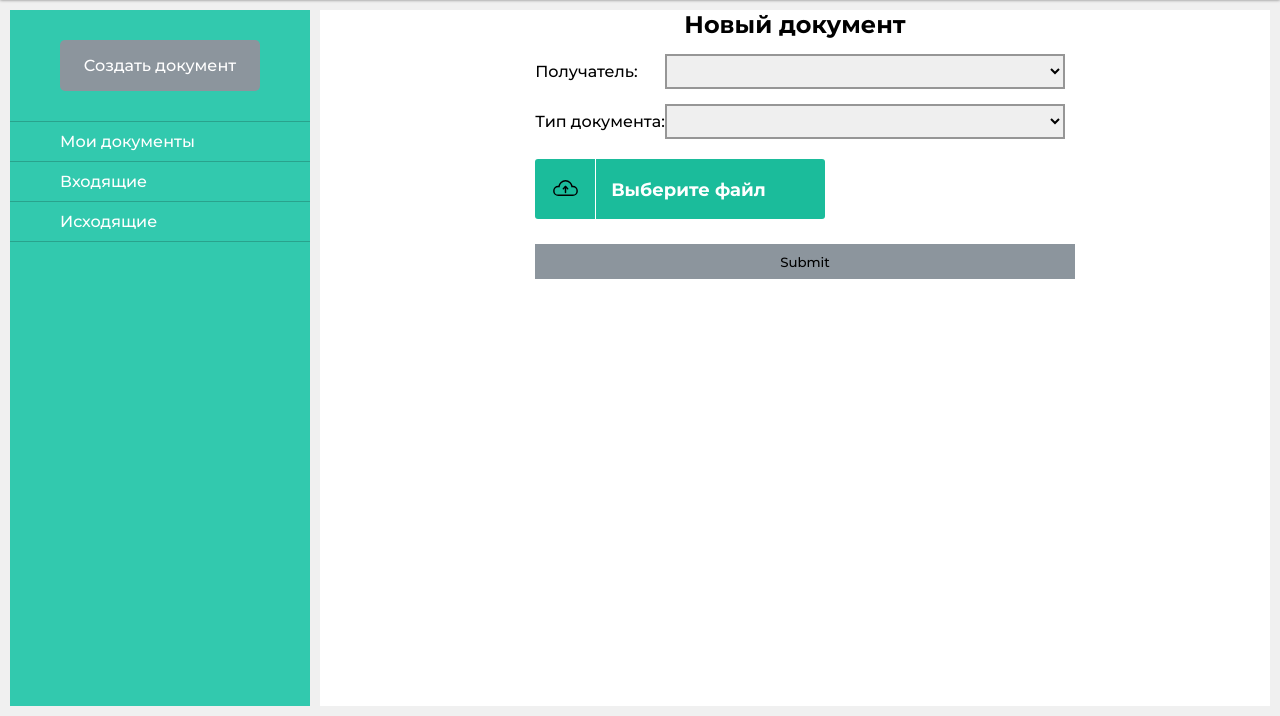
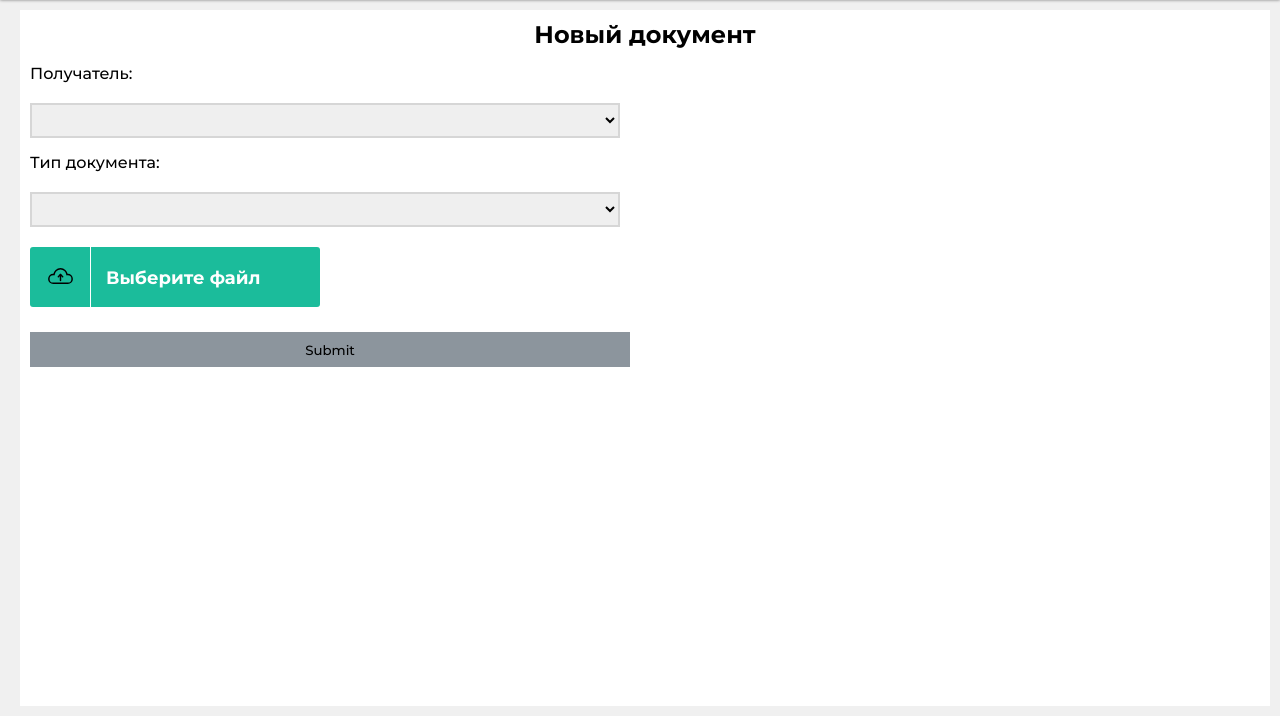
Before and after one commit to FoxLive12/electronic_document_management, a Flask app: page /add-document in a window 1280 px wide. Shown: the part 84-800 px from the top of the page. Run offline with Flask 2, Linux system fonts and the light colour scheme; the visitor is signed in with stand-in values (Sample User, id 1); data comes from the database, SQL or seed files in the repository; data that the repository does not hold is empty.

Commit message:
Optimized design for mobile devices

```diff
--- a/static/css/login.css
+++ b/static/css/login.css
@@ -1,3 +1,10 @@
+.flex-login {
+    width: 100%;
+    display: flex;
+    flex-direction: column;
+    align-items: center;
+}
+
 @media (min-width: 330px){
     .login-content {
         width: 270px;
@@ -89,7 +96,7 @@
     width: 100%;
     height: 35px;
     border: 2px solid #d6d6d6;
-
+    box-sizing: border-box;
 }
 
 .user_type:focus{
--- a/static/css/style.css
+++ b/static/css/style.css
@@ -105,32 +105,66 @@ ul, li{
 
 .content {
     width: 100%;
+    background-color: #fff;
+    padding: 10px;
+}
+
+.side-navigation{
+    background-color: #32c9ae;
+    margin-right: 10px;
     height: 100%;
-    display: flex;
-    flex-direction: column;
-    align-items: center;
-    background-color: #fff;
+}
+
+.burger {
+    filter: invert();
+}
+
+@media (max-width: 1280px){
+    .burger {
+        width: 40px;
+        cursor: pointer;
+        margin-top: 20px;
+    }
+    .hide-side {display: none; position: relative;}
+    .sidenav {
+        width: 220px;
+        height: 100%;
+        position: absolute;
+        z-index: 1;
+        background-color: #32c9ae;
+    }
+    .side-navigation{display: flex;}
+    .create-bttn {
+        margin-top: 20px;
+        margin-left: 15px;
+        margin-right: 15px;
+    }
+    .side-menu {margin-top: 20px;}
+    .side-menu-item{padding-left: 20px;}
+    .create-project {padding: 10px;}
+}
+
+@media (min-width: 1280px){
+    .burger {display: none;}
+    .sidenav {
+        width: 300px;
+        align-items: center;
+    }
+    .create-bttn{margin-top: 30px;}
+    .create-project {padding: 20px 35px;}
+    .side-menu {margin-top: 30px;}
+    .side-menu-item{padding-left: 45px;}
 }
 
 .sidenav {
     display: flex;
     flex-direction: column;
-    align-items: center;
-    width: 300px;
-    height: 100%;
-    background-color: #32c9ae;
-    margin-right: 10px;
-}
-
-.create-bttn {
-    padding-top: 30px;
 }
 
 .create-project {
     display: inline-block;
     background: #8C959D;
     color: #fff;
-    padding: 1rem 1.5rem;
     text-decoration: none;
     border-radius: 5px;
 }
@@ -141,7 +175,6 @@ ul, li{
 
 .side-menu {
     width: 100%;
-    margin-top: 30px;
 }
 
 .separator {
@@ -151,9 +184,8 @@ ul, li{
 }
 
 .side-menu-item{
-    padding-top: 10px;
-    padding-bottom: 10px;
-    padding-left: 50px;
+    padding-top: 7px;
+    padding-bottom: 7px;
 }
 
 .side-menu-item:hover {
@@ -174,17 +206,6 @@ ul, li{
 
 .flash-title {
     word-wrap: break-word;
-}
-
-.user_type {
-    width: 400px;
-    height: 35px;
-    border: 2px solid #969696;
-    margin-left: auto;
-}
-
-.user_type:focus{
-    outline: 0px;
 }
 
 .submit {
--- a/static/css/upload.css
+++ b/static/css/upload.css
@@ -4,8 +4,15 @@
   text-align: center;
 }
 
+@media (max-width: 450px){
+  .form-upload-file {
+    width: 200px;
+  }
+}
+@media (min-width: 1000px){
 .form-upload-file {
-    margin-left: 20px;
+  width: 600px;
+}
 }
 
 .select-groupe {
@@ -13,8 +20,7 @@
 }
 
 .select-groupe div{
-  display: flex;
-  align-items: center;
+
   margin-right: 10px;
 }
 
--- a/static/js/main.js
+++ b/static/js/main.js
@@ -29,20 +29,3 @@ document.querySelector('#ic-view-re-pass').addEventListener('click', e => {
         re_check = false
     }
 });
-
-var viewSideNav = false;
-
-document.querySelector('#open').addEventListener('click', e => {
-    var psw = document.getElementById('re-passw-input')
-    const image = document.getElementById('ic-view-re-pass')
-    if (re_check == false){
-        psw.setAttribute('type', 'text')
-        image.setAttribute('src', '/static/image/icons/ic-hide-pass.svg')
-        re_check = true
-    }
-    else{
-        psw.setAttribute('type', 'password')
-        image.setAttribute('src', '/static/image/icons/ic-view-pass.svg')
-        re_check = false
-    }
-});
--- /dev/null
+++ b/static/js/sideNav.js
@@ -0,0 +1,16 @@
+var hideSide = false
+
+document.querySelector('#burger').addEventListener('click', e => {
+    var side = document.getElementById('hide-side')
+    var image = document.getElementById('burger')
+    if (hideSide == false){
+        side.style.display = 'block';
+        image.setAttribute('src', '/static/image/icons/arrowleft.svg')
+        hideSide = true;
+    }
+    else{
+        side.style.display = 'none';
+        image.setAttribute('src', '/static/image/icons/burger.svg')
+        hideSide = false;
+    }
+});
--- a/templates/add_doc.html
+++ b/templates/add_doc.html
@@ -6,6 +6,7 @@
 
 {% block link %}
 <link rel="stylesheet" href="../static/css/upload.css">
+<link rel="stylesheet" href="../static/css/login.css">
 {% endblock %}
 
 {% block content %}
--- a/templates/base.html
+++ b/templates/base.html
@@ -50,6 +50,10 @@
     <div class="container">
         {% block sidenav %}
         <div id="side-navigation" class="side-navigation">
+            <div>
+                <img src="../static/image/icons/burger.svg" class="burger" id="burger">
+            </div>
+            <div class="hide-side"  id="hide-side">
                 <div id="sidenav" class="sidenav">
                     <div class="create-bttn">
                         <a href="/add-document" class="create-project">Создать документ</a>
@@ -77,6 +81,7 @@
                     </div>
                 </div>
             </div>
+        </div>
         {% endblock %}
         {% block content %}
             <div class="content">
@@ -84,6 +89,6 @@
             </div>
         {% endblock %}
     </div>
-<script type="text/javascript" src="../static/js/main.js"></script>
+<script type="text/javascript" src="../static/js/sideNav.js"></script>
 </body>
 </html>
--- a/templates/forgot.html
+++ b/templates/forgot.html
@@ -9,6 +9,7 @@
 
 {% block content %}
 <div class="content">
+    <div class="flex-login">
     <div class="login-content">
     <p class="auth">Восстановить пароль</p>
     {% with messages = get_flashed_messages() %}
@@ -25,5 +26,6 @@
         <input type="submit" value="Подтвердить" class="submit">
     </form>
     </div>
+    </div>
 </div>
 {% endblock %}
--- a/templates/login.html
+++ b/templates/login.html
@@ -13,6 +13,7 @@
 
 {% block content %}
 <div class="content">
+    <div class="flex-login">
     <div class="login-content">
     <p class="auth">Авторизация</p>
         {% with messages = get_flashed_messages() %}
@@ -40,6 +41,7 @@
         </div>
     </form>
     </div>
+    </div>
 </div>
 <script type="text/javascript" src="../static/js/main.js"></script>
 {% endblock %}
--- a/templates/password_recovery.html
+++ b/templates/password_recovery.html
@@ -13,6 +13,7 @@
 
 {% block content %}
 <div class="content">
+    <div class="flex-login">
     <div class="login-content">
     <h2 class="auth">Восстановление пароля</h2>
     {% with messages = get_flashed_messages() %}
@@ -34,6 +35,7 @@
         <input type="submit" value="Восстановить" class="submit">
     </form>
     </div>
+    </div>
 </div>
 <script type="text/javascript" src="../static/js/main.js"></script>
 {% endblock %}
--- a/templates/registration.html
+++ b/templates/registration.html
@@ -13,6 +13,7 @@
 
 {% block content %}
 <div class="content">
+    <div class="flex-login">
     <div class="login-content">
     <p class="auth">Регистрация</p>
     {% with messages = get_flashed_messages() %}
@@ -53,6 +54,7 @@
         <input type="submit" value="Добавить" class="submit">
     </form>
     </div>
+    </div>
 </div>
 <script type="text/javascript" src="../static/js/main.js"></script>
 {% endblock %}
```
Also changed, not shown: static/image/icons/arrowleft.svg (added), static/image/icons/burger.svg (added), 1 other file. Lines whose indentation alone changed are shown as unchanged.
